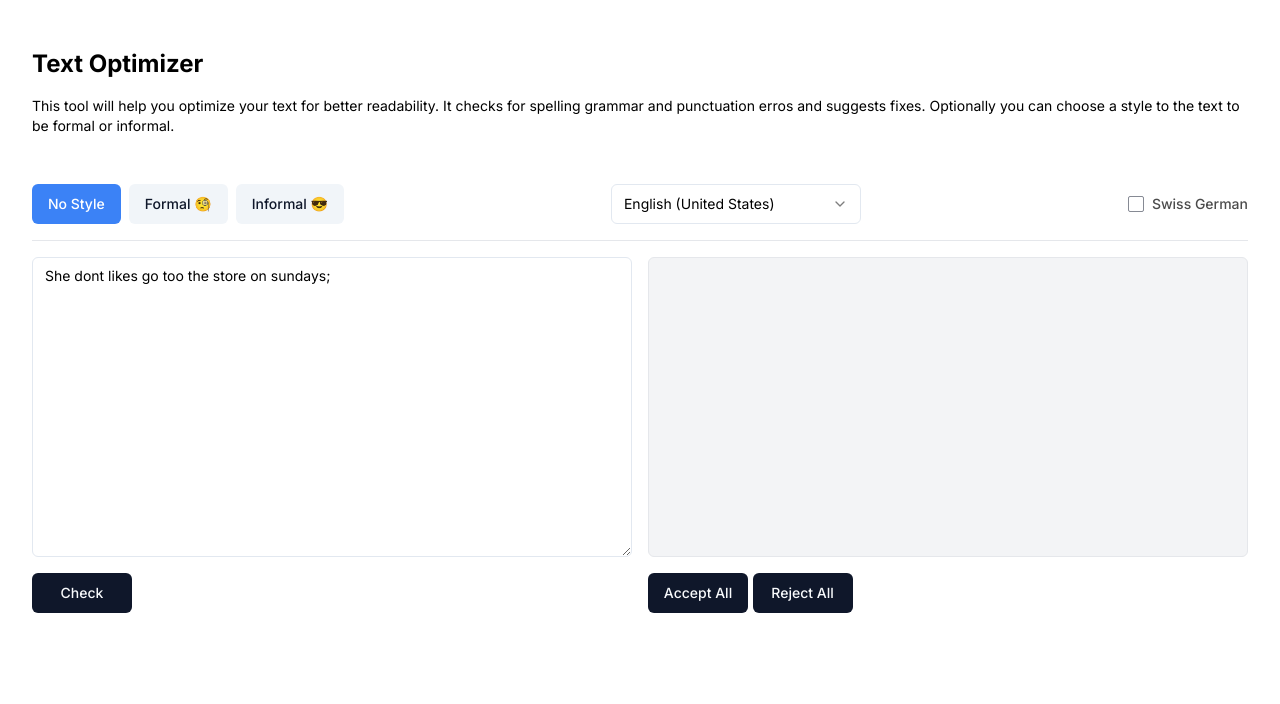
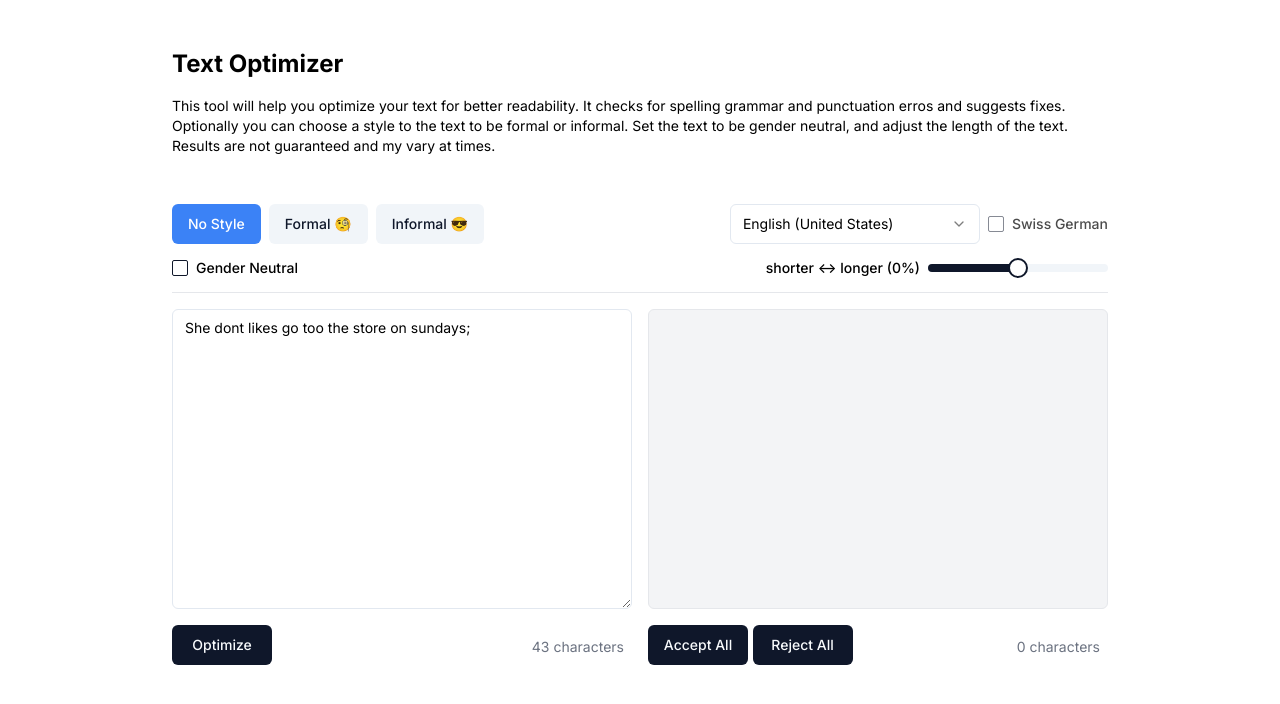
Before and after one commit to cheesestringhustler/llm-text-optimizer, a Next.js app: page / in a window 1280 px wide. Shown: the top 704 px of the page. Built offline with nearby package versions, Linux system fonts and the light colour scheme.

Commit message:
implemented textlength, genderneutral feature

```diff
--- a/app/api/optimize/route.ts
+++ b/app/api/optimize/route.ts
@@ -1,20 +1,29 @@
 import OpenAI from 'openai';
 
-// Initialize OpenAI with API key from environment variables
 const openai = new OpenAI({
   apiKey: process.env.OPENAI_API_KEY,
 });
 
+interface RequestBody {
+  text: string;
+  language: Language;
+  promptStyle: string;
+  isGenderNeutral: boolean;
+  textLength: number;
+}
+
 export async function POST(req: Request, res: Response) {
-  // Destructure and parse request body
-  const { text, language, promptStyle } = await req.json() as { text: string, language: Language, promptStyle: string };
+  const { text, language, promptStyle, isGenderNeutral, textLength }: RequestBody = await req.json() as RequestBody;
 
   try {
-    // System prompt to guide the AI
-    const systemPrompt = `Correct the text to have proper spelling, grammar, and punctuation.\nThe language of the text is ${language.name}.\n`;
+    // Construct system prompt with language and gender neutrality consideration
+    let systemPrompt = `Correct the text to have proper spelling, grammar, and punctuation.\nThe language of the text is ${language.name}.\n`;
+    if (isGenderNeutral) {
+      systemPrompt += "Ensure the text is gender-neutral.\n";
+    }
 
-    // Generate user prompt based on the selected style
     let userPrompt = `Correct the text to have proper spelling, grammar, and punctuation:\n${text}`;
+    // Adjust prompt based on style
     switch (promptStyle) {
       case "formal":
         userPrompt = `Please rewrite the following text in a formal writing style. Focus on using standard grammar and complex sentence structures, employ a precise and academic vocabulary, and ensure the tone remains objective and impersonal. Avoid colloquialisms, slang, and contractions, and structure the text with a clear introduction, body, and conclusion. Make sure to include proper spelling, grammar, and punctuation:\n${text}`;
@@ -24,7 +33,9 @@ export async function POST(req: Request, res: Response) {
         break;
     }
 
-    // Request a completion from OpenAI's API
+    // console.log("systemPrompt: "+systemPrompt);
+    // console.log("userPrompt: "+userPrompt);
+
     const response = await openai.chat.completions.create({
       model: "gpt-3.5-turbo",
       messages: [{ role: "system", content: systemPrompt }, { role: "user", content: userPrompt }],
@@ -32,10 +43,8 @@ export async function POST(req: Request, res: Response) {
       max_tokens: 4096,
     });
 
-    // Return the optimized text as JSON
     return Response.json({ optimizedText: response.choices[0].message.content });
   } catch (error) {
-    // Log and return error if optimization fails
     console.error("Error optimizing text:", error);
     return Response.json({ error: "Failed to optimize text" }, { status: 500 });
   }
--- /dev/null
+++ b/app/api/textlength/route.ts
@@ -0,0 +1,41 @@
+import OpenAI from 'openai';
+
+const openai = new OpenAI({
+  apiKey: process.env.OPENAI_API_KEY,
+});
+
+interface RequestBody {
+  text: string;
+  textLength: number;
+  characterCount: number;
+}
+
+export async function POST(req: Request, res: Response) {
+  const { text, textLength, characterCount }: RequestBody = await req.json() as RequestBody;
+
+  try {
+    // Construct system prompt with language and gender neutrality consideration
+    let systemPrompt = `You focus on adjusting the length of the text. Make sure to keep the tone and structure of the text the same. Do not make any spelling or grammar mistakes.`;
+
+    const adjustment = Math.abs(textLength) / 100;
+    const newCharacterCount = Math.round(characterCount * adjustment);
+    // const direction = textLength > 0 ? `longer by ${adjustment}%` : `shorter by ${adjustment}%`;
+    // const userPrompt = `Please make this text ${direction}:\n${text}`;
+    const userPrompt = `The current character count is ${characterCount}. Please adjust the text to have a character count of ${newCharacterCount}:\n${text}`;
+
+    console.log("systemPrompt: "+systemPrompt);
+    console.log("userPrompt: "+userPrompt);
+
+    const response = await openai.chat.completions.create({
+      model: "gpt-3.5-turbo",
+      messages: [{ role: "system", content: systemPrompt }, { role: "user", content: userPrompt }],
+      temperature: 0.7,
+      max_tokens: 4096,
+    });
+
+    return Response.json({ optimizedText: response.choices[0].message.content });
+  } catch (error) {
+    console.error("Error optimizing text:", error);
+    return Response.json({ error: "Failed to optimize text" }, { status: 500 });
+  }
+}
--- a/app/page.tsx
+++ b/app/page.tsx
@@ -4,9 +4,10 @@ import Editor from "@/components/Editor";
 
 export default function Home() {
   return (
-    <main className="container mx-auto px-4">
+    <main className="container mx-auto px-4 max-w-[1000px]">
       <h1 className="text-2xl font-bold m-4 mt-12">Text Optimizer</h1>
-      <p className="text-sm m-4 mb-12">This tool will help you optimize your text for better readability. It checks for spelling grammar and punctuation erros and suggests fixes. Optionally you can choose a style to the text to be formal or informal.</p>
+      <p className="text-sm ms-4">This tool will help you optimize your text for better readability. It checks for spelling grammar and punctuation erros and suggests fixes. Optionally you can choose a style to the text to be formal or informal. Set the text to be gender neutral, and adjust the length of the text.</p>
+      <p className="text-sm ms-4 mb-12">Results are not guaranteed and my vary at times.</p>
       <Editor />
     </main>
   );
--- a/components/Editor.tsx
+++ b/components/Editor.tsx
@@ -14,14 +14,21 @@ import {
   } from "@/components/ui/select";
 import { Checkbox } from "@/components/ui/checkbox" // Import Checkbox from @shadcn/ui
 import { Textarea } from "@/components/ui/textarea"
+import { Slider } from "@/components/ui/slider"
+import { Loader2 } from "lucide-react"
 
 function Editor() {
     const [text, setText] = useState("She dont likes go too the store on sundays;"); // Initial text input by the user
     const [language, setLanguage] = useState<Language>(commonLanguages[2]); // Selected language, default is English
     const [promptStyle, setPromptStyle] = useState("no-style"); // Style of the prompt
+    const [isGenderNeutral, setIsGenderNeutral] = useState<boolean>(false); // State to manage gender-neutral option
+    const [textLength, setTextLength] = useState(0);
+
     const [optimizedText, setOptimizedText] = useState<string>(""); // Stores text changes after optimization
+    const [debouncedText, setDebouncedText] = useState(text); // Debounced text for delayed processing
     const [activeChangeId, setActiveChangeId] = useState<number | null>(null);
-    const [debouncedText, setDebouncedText] = useState(text); // Debounced text for delayed processing
+    const [isLoading, setIsLoading] = useState(false);
+
     const adaptLanguage: Boolean = true; // Debug flag to adapt language automatically
 
     // Language adaptation based on text change, every 3 seconds
@@ -56,16 +63,31 @@ function Editor() {
     // Handler for form submission
     const handleSubmit = async (e: React.FormEvent<HTMLFormElement>) => {
         e.preventDefault();
+        setIsLoading(true);
         // Fetching optimized text from the server
         const response = await fetch('/api/optimize', {
             method: 'POST',
             headers: {
                 'Content-Type': 'application/json',
             },
-            body: JSON.stringify({ text, language, promptStyle }),
+            body: JSON.stringify({ text, language, promptStyle, isGenderNeutral, textLength }),
         });
-        const changes = await response.json();
+        let changes = await response.json();
+
+        // Fetching text length optimization if text length is not 0
+        if (textLength !== 0) {
+            const response = await fetch('/api/textlength', {
+                method: 'POST',
+                headers: {
+                    'Content-Type': 'application/json',
+                },
+                body: JSON.stringify({ text: changes.optimizedText, textLength, characterCount: changes.optimizedText.length }),
+            });
+            changes = await response.json();
+        }
+
         setOptimizedText(changes.optimizedText);
+        setIsLoading(false);
     };
 
     // Accept all changes handler
@@ -82,16 +104,17 @@ function Editor() {
     };
 
     return (
-        <div className="container mx-auto px-4">
+        <div className="container mx-auto px-4 max-w-[1000px]">
 
             {/* Control parameters to adjust the prompt style and language */}
-            <div className="w-full flex items-center justify-between border-b border-gray-200 pb-4">
+            <div className="w-full flex flex-col  border-b border-gray-200 pb-4">
+                <div className="flex flex-row items-center justify-between pb-4">
                     <div>
                         <Button className={`hover:bg-blue-500 mr-2 ${promptStyle === "no-style" ? "bg-blue-500 text-white" : ""}`} onClick={() => setPromptStyle("no-style")} variant="secondary">No Style</Button>
                         <Button className={`hover:bg-blue-500 mr-2 ${promptStyle === "formal" ? "bg-blue-500 text-white" : ""}`} onClick={() => setPromptStyle("formal")} variant="secondary">Formal 🧐</Button>
                         <Button className={`hover:bg-blue-500 ${promptStyle === "informal" ? "bg-blue-500 text-white" : ""}`} onClick={() => setPromptStyle("informal")} variant="secondary">Informal 😎</Button>
                     </div>
-                {/* Replacing native select with @shadcn/ui select */}
+                    <div className="flex flex-row items-center justify-between gap-2">
                         <Select  value={language.code} onValueChange={(value) => setLanguage(commonLanguages.find((lang) => lang.code === value) as Language)}>
                             <SelectTrigger className="w-[250px]">{language.name}</SelectTrigger>
                             <SelectContent>
@@ -100,7 +123,6 @@ function Editor() {
                                 ))}
                             </SelectContent>
                         </Select>
-                {/* Checkbox for Swiss German option replaced with @shadcn/ui checkbox */}
                         <div className="flex items-center gap-2">
                             <Checkbox
                                 id="swiss-german"
@@ -113,17 +135,48 @@ function Editor() {
                             </label>
                         </div>
                     </div>
+                </div>
+                <div>
+                    <div className="flex items-center gap-2 justify-between">
+                        <div className="flex items-center gap-2">
+                            <Checkbox
+                                id="gender-neutral"
+                                checked={isGenderNeutral}
+                                onCheckedChange={(checked) => setIsGenderNeutral(checked as boolean)}
+                            />
+                            <label htmlFor="gender-neutral" className="text-sm font-medium leading-none peer-disabled:cursor-not-allowed peer-disabled:opacity-70 mr-2">
+                                Gender Neutral
+                            </label>
+                        </div>
+                        <div className="flex items-center gap-2">
+                            <label htmlFor="text-length-slider" className="text-sm font-medium leading-none">
+                                shorter {`<->`} longer ({textLength}%)
+                            </label>
+                            <Slider
+                                    id="text-length-slider"
+                                    className="w-[180px]"
+                                    defaultValue={[0]}
+                                    min={-100}
+                                    max={100}
+                                    step={10}
+                                    onValueChange={(value) => setTextLength(value[0])} // Update textLength state based on slider value
+                                />
+                        </div>
+                    </div>
+                </div>
+            </div>
 
             {/* Main user interaction to enter text, submit and integrate suggestions */}
             <div className="w-full pt-4">
                 <div className="w-full flex flex-row gap-4"> {/* Added gap class for spacing between form and text output */}
-                    <form onSubmit={handleSubmit} className="flex-1 flex flex-col">
+                    <form onSubmit={handleSubmit} className="flex-1 flex flex-col relative">
                         <Textarea className="mb-4 h-[300px]" value={text} onChange={(e) => setText(e.target.value)}></Textarea>
-                        <Button className="w-[100px]">Check</Button>
+                        <span className="absolute bottom-2 right-2 text-sm text-gray-500">{text.length} characters</span>
+                        <Button className="w-[100px]" disabled={isLoading}>{isLoading ? <Loader2 className="h-4 w-4 animate-spin" /> : "Optimize"}</Button>
                     </form>
 
                     {/* Displaying highlighted changes */}
-                    <div className="flex-1">
+                    <div className="flex-1 relative">
                         <TextOutput
                           text={text}
                           setText={setText}
@@ -133,6 +186,7 @@ function Editor() {
                           activeChangeId={activeChangeId}
                           setActiveChangeId={setActiveChangeId}
                         />
+                        <span className="absolute bottom-2 right-2 text-sm text-gray-500">{optimizedText.length} characters</span>
                         <Button className="w-[100px]" onClick={handleAcceptAll}>Accept All</Button> {/* Accept all changes */}
                         <Button className="w-[100px]" onClick={handleRejectAll}>Reject All</Button> {/* Reject all changes */}
                     </div>
--- /dev/null
+++ b/components/ui/slider.tsx
@@ -0,0 +1,28 @@
+"use client"
+
+import * as React from "react"
+import * as SliderPrimitive from "@radix-ui/react-slider"
+
+import { cn } from "@/lib/utils"
+
+const Slider = React.forwardRef<
+  React.ElementRef<typeof SliderPrimitive.Root>,
+  React.ComponentPropsWithoutRef<typeof SliderPrimitive.Root>
+>(({ className, ...props }, ref) => (
+  <SliderPrimitive.Root
+    ref={ref}
+    className={cn(
+      "relative flex w-full touch-none select-none items-center",
+      className
+    )}
+    {...props}
+  >
+    <SliderPrimitive.Track className="relative h-2 w-full grow overflow-hidden rounded-full bg-slate-100 dark:bg-slate-800">
+      <SliderPrimitive.Range className="absolute h-full bg-slate-900 dark:bg-slate-50" />
+    </SliderPrimitive.Track>
+    <SliderPrimitive.Thumb className="block h-5 w-5 rounded-full border-2 border-slate-900 bg-white ring-offset-white transition-colors focus-visible:outline-none focus-visible:ring-2 focus-visible:ring-slate-950 focus-visible:ring-offset-2 disabled:pointer-events-none disabled:opacity-50 dark:border-slate-50 dark:bg-slate-950 dark:ring-offset-slate-950 dark:focus-visible:ring-slate-300" />
+  </SliderPrimitive.Root>
+))
+Slider.displayName = SliderPrimitive.Root.displayName
+
+export { Slider }
--- a/package.json
+++ b/package.json
@@ -11,6 +11,7 @@
   "dependencies": {
     "@radix-ui/react-checkbox": "^1.0.4",
     "@radix-ui/react-select": "^2.0.0",
+    "@radix-ui/react-slider": "^1.1.2",
     "@radix-ui/react-slot": "^1.0.2",
     "class-variance-authority": "^0.7.0",
     "clsx": "^2.1.0",
```
Also changed, not shown: 2 other files (tests, documents, lock files or other folders). Lines whose indentation alone changed are shown as unchanged.
